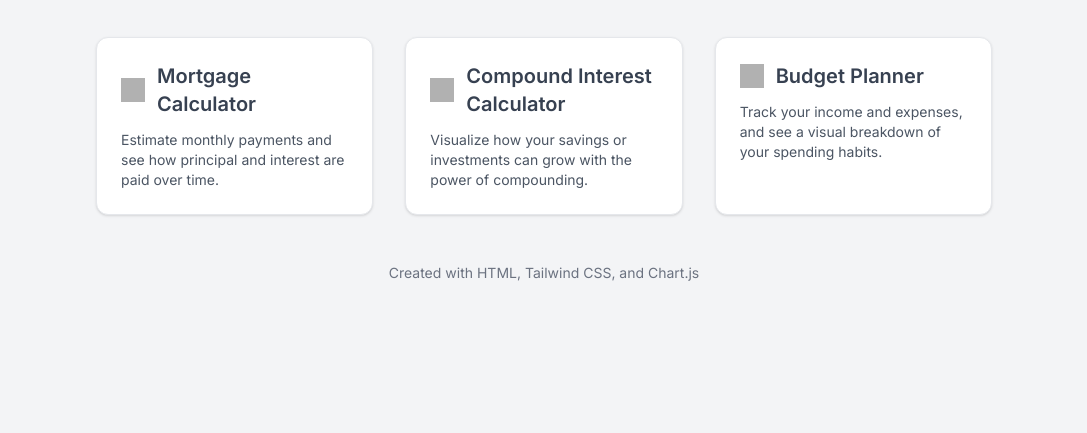
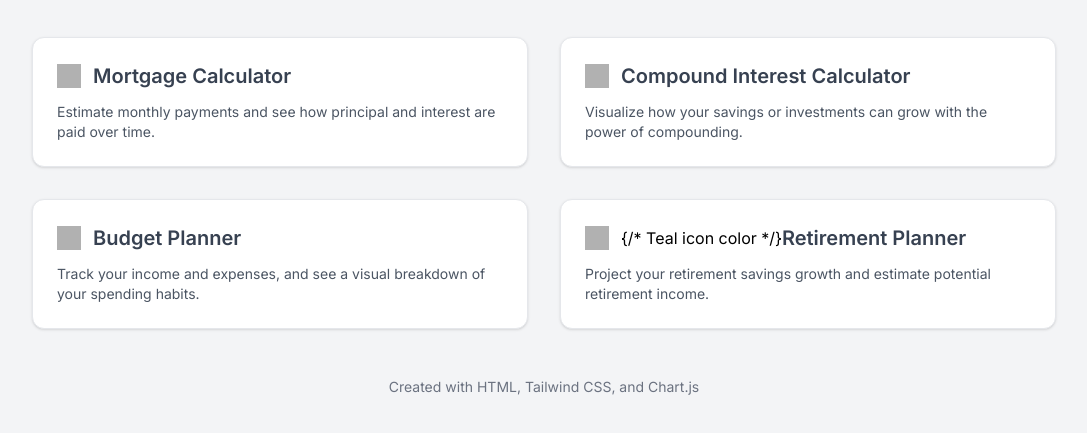
Before and after one commit to idsulik/financial-calculators, a plain HTML site: page index.html in a window 1280 px wide. Shown: the part 115-548 px from the top of the page, without its empty margins (96-1183 px from the left). Drawn offline with nearby package versions, Linux system fonts and the light colour scheme; grey boxes are pictures that could not be loaded.

Commit message:
Update index.html

```diff
--- a/index.html
+++ b/index.html
@@ -40,13 +40,13 @@
     </style>
 </head>
 <body class="p-6 md:p-10">
-    <div class="max-w-4xl mx-auto">
+    <div class="max-w-5xl mx-auto">
         <header class="text-center mb-10">
             <h1 class="text-3xl md:text-4xl font-bold text-gray-800 mb-2">Financial Calculators Suite</h1>
             <p class="text-md text-gray-600">A collection of useful tools to help manage your finances.</p>
         </header>
 
-        <main class="grid grid-cols-1 md:grid-cols-3 gap-6 md:gap-8">
+        <main class="grid grid-cols-1 sm:grid-cols-2 lg:grid-cols-2 gap-6 md:gap-8">
 
             <a href="mortgage.html" class="calculator-card block bg-white p-6 rounded-xl shadow hover:shadow-lg border border-gray-200">
                 <div class="flex items-center mb-3">
@@ -72,6 +72,14 @@
                 <p class="text-sm text-gray-600">Track your income and expenses, and see a visual breakdown of your spending habits.</p>
             </a>
 
+             <a href="retirement.html" class="calculator-card block bg-white p-6 rounded-xl shadow hover:shadow-lg border border-gray-200">
+                 <div class="flex items-center mb-3">
+                     <img src="https://cdn.jsdelivr.net/npm/lucide-static@latest/icons/flag.svg" alt="Retirement Icon" class="icon" style="color: #0d9488;" onerror="this.outerHTML='<span class=\'placeholder-icon\'></span>'"> {/* Teal icon color */}
+                    <h2 class="text-xl font-semibold text-gray-700">Retirement Planner</h2>
+                </div>
+                <p class="text-sm text-gray-600">Project your retirement savings growth and estimate potential retirement income.</p>
+            </a>
+
         </main>
 
         <footer class="text-center mt-12 text-sm text-gray-500">
```
